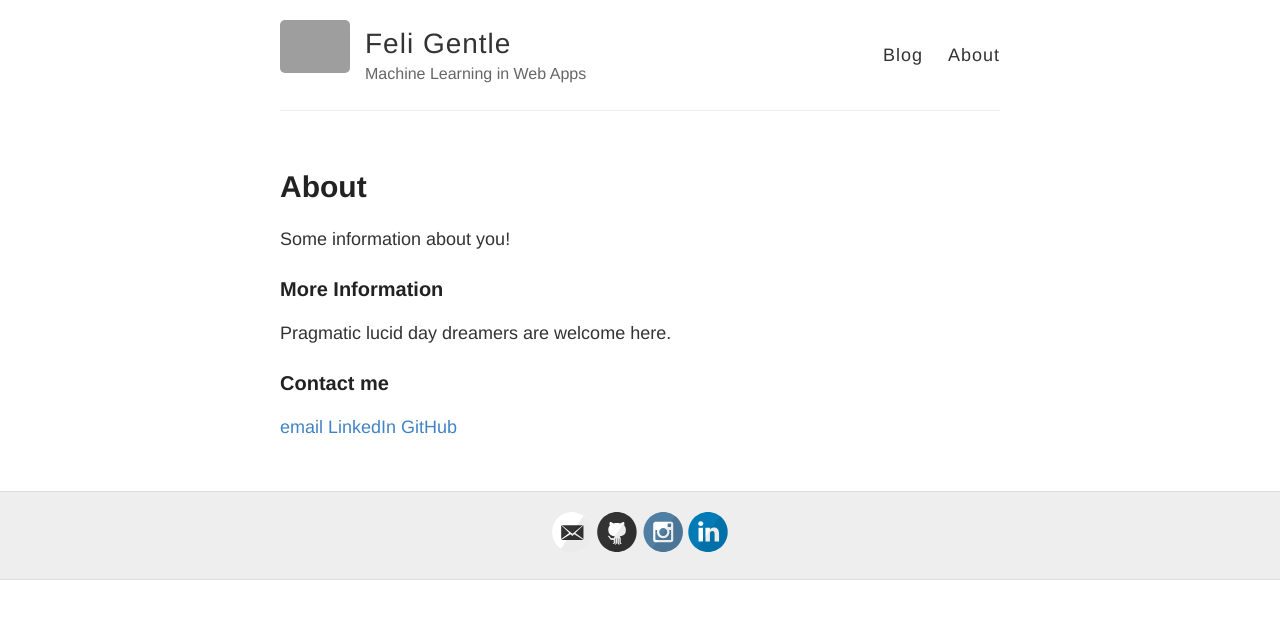
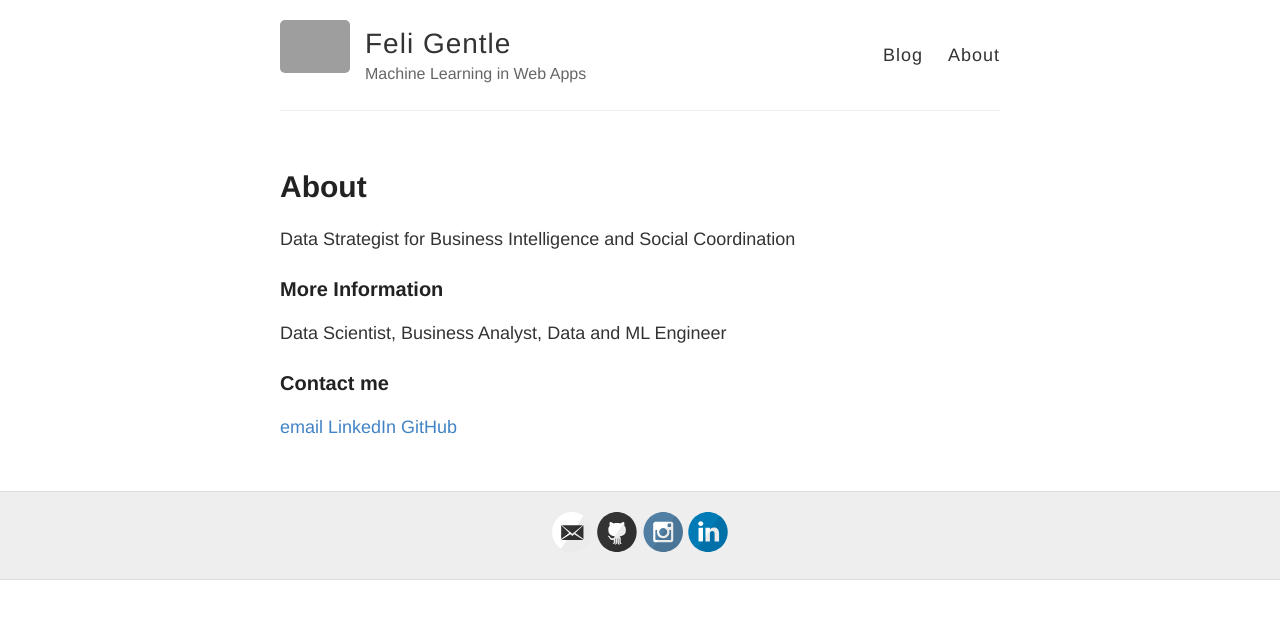
Before and after one commit to oro13/oro13.github.io, a Jekyll site: the page built from about.md, in a window 1280 px wide. Shown: the top 619 px of the page. Built offline with Jekyll 4.4.1, drawn with Linux system fonts in a browser that asks for light colours; grey boxes are pictures that could not be loaded.

Commit message:
Update about.md

```diff
--- a/about.md
+++ b/about.md
@@ -4,11 +4,11 @@ title: About
 permalink: /about/
 ---
 
-Some information about you!
+Data Strategist for Business Intelligence and Social Coordination
 
 ### More Information
 
-Pragmatic lucid day dreamers are welcome here.
+Data Scientist, Business Analyst, Data and ML Engineer
 
 ### Contact me
 
```
